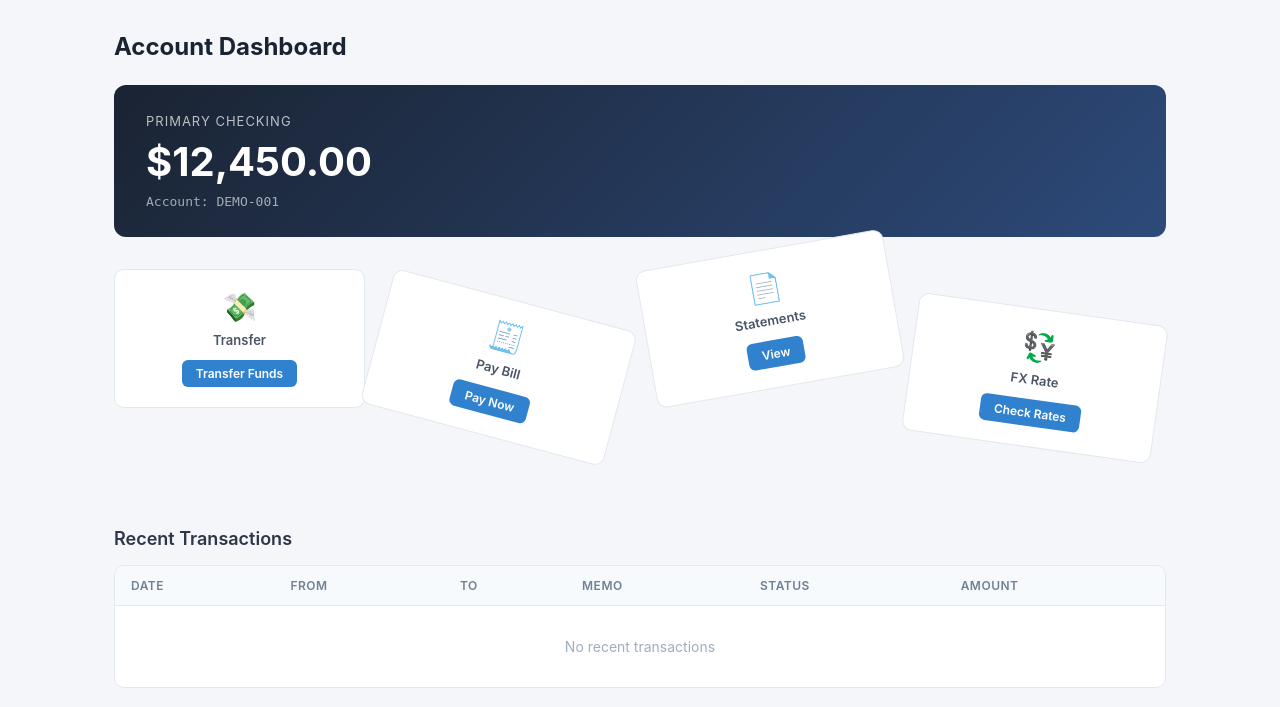
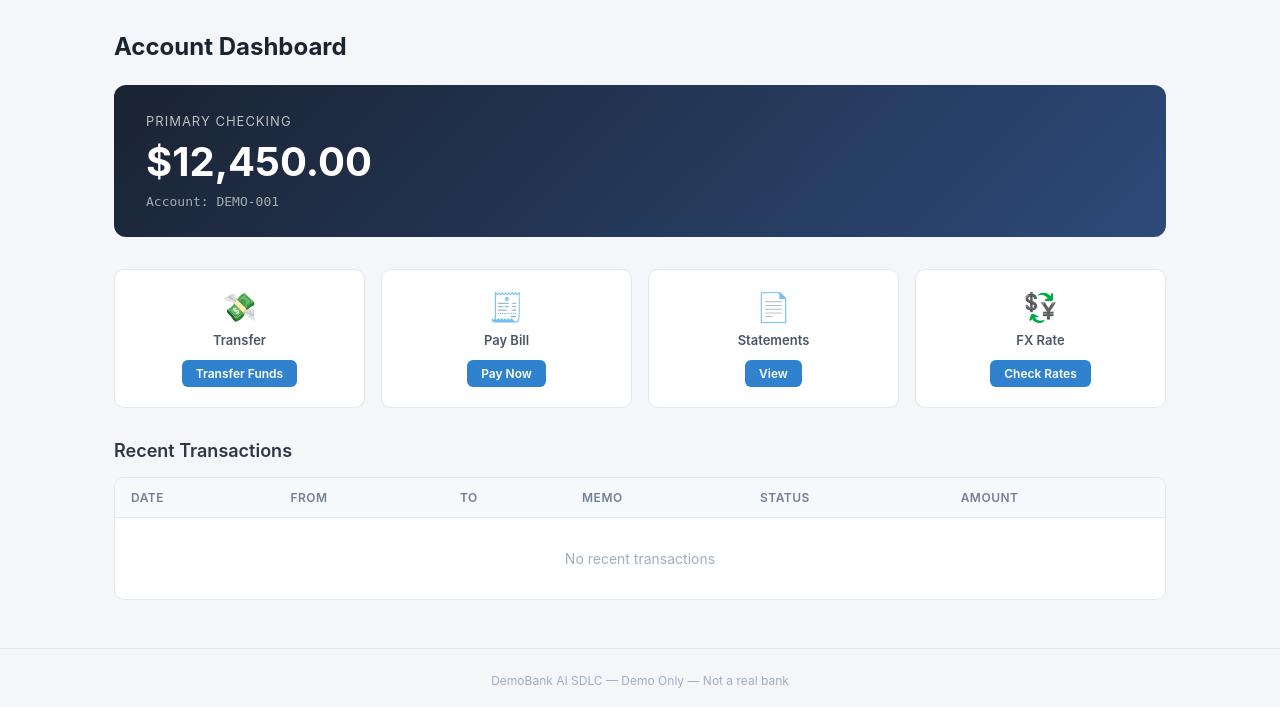
Before and after one commit to luisredda/ai-agentic-demo, a Flask app: page / in a window 1280 px wide. Shown: the part 88-795 px from the top of the page. Run offline with Flask 3, Linux system fonts and the light colour scheme; data that the repository does not hold is empty.

Commit message:
Fix misaligned dashboard quick action buttons.
Remove errant CSS transforms on action cards and use a consistent
flex layout so quick action buttons align on the main dashboard page.

Co-authored-by: Cursor <cursoragent@cursor.com>

```diff
--- a/app/static/styles.css
+++ b/app/static/styles.css
@@ -112,12 +112,11 @@ body {
 }
 
 /* Quick actions */
-/* DEMO UX BUG: cards are randomly rotated and overlapping — looks completely broken */
 .quick-actions {
   display: flex;
+  flex-wrap: wrap;
   gap: 16px;
-  margin-bottom: 120px;
-  position: relative;
+  margin-bottom: 32px;
 }
 
 .action-card {
@@ -128,19 +127,10 @@ body {
   text-align: center;
   min-width: 160px;
   flex: 1;
+  display: flex;
+  flex-direction: column;
+  align-items: center;
   transition: box-shadow 0.2s;
-}
-
-.action-card:nth-child(2) {
-  transform: rotate(15deg) translateY(30px);
-}
-
-.action-card:nth-child(3) {
-  transform: rotate(-10deg) translateY(-20px);
-}
-
-.action-card:nth-child(4) {
-  transform: rotate(8deg) translateY(40px);
 }
 
 .action-card:hover {
@@ -161,6 +151,7 @@ body {
 
 .action-btn {
   display: inline-block;
+  margin-top: auto;
   background: #3182ce;
   color: white;
   text-decoration: none;
--- a/app/templates/dashboard.html
+++ b/app/templates/dashboard.html
@@ -37,7 +37,6 @@
       </div>
     {% endif %}
 
-    <!-- DEMO UX BUG: quick action cards misalign at smaller screen sizes due to fixed widths -->
     <div class="quick-actions">
       <div class="action-card">
         <div class="action-icon">💸</div>
```
